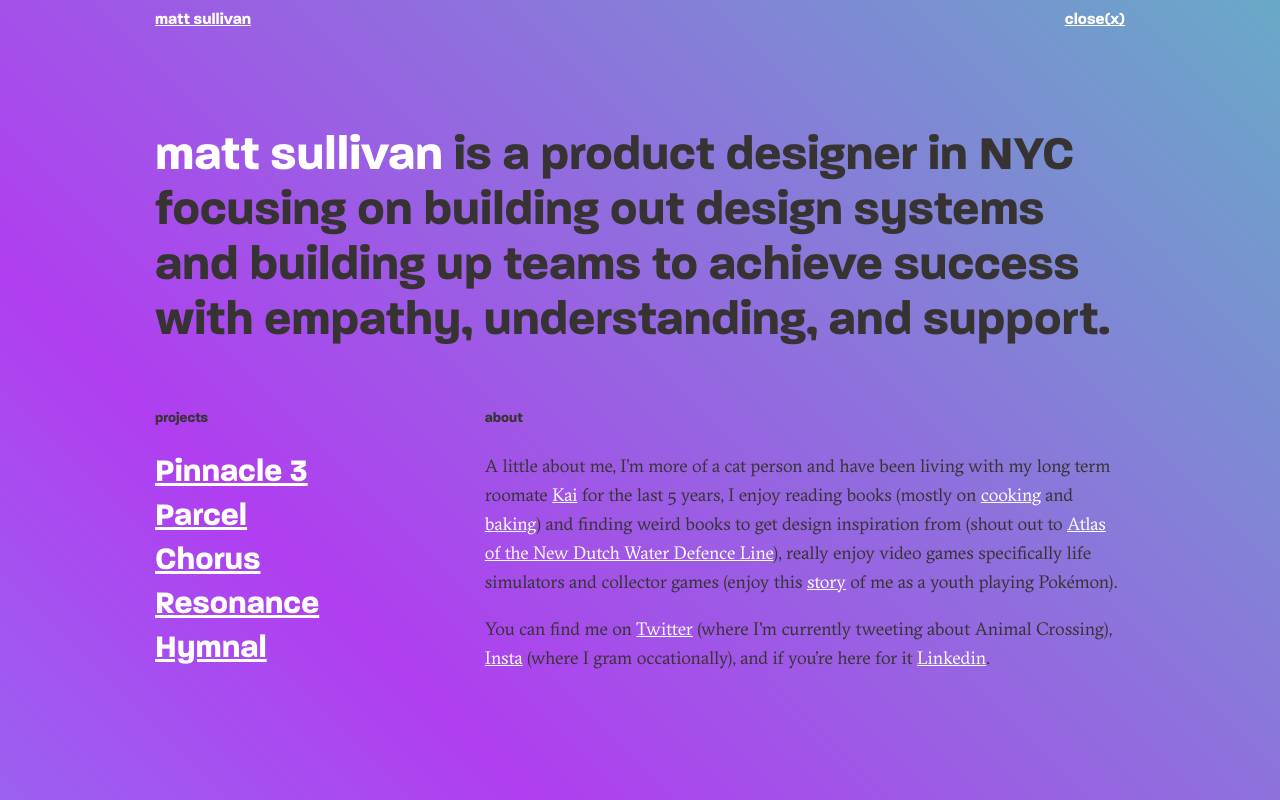
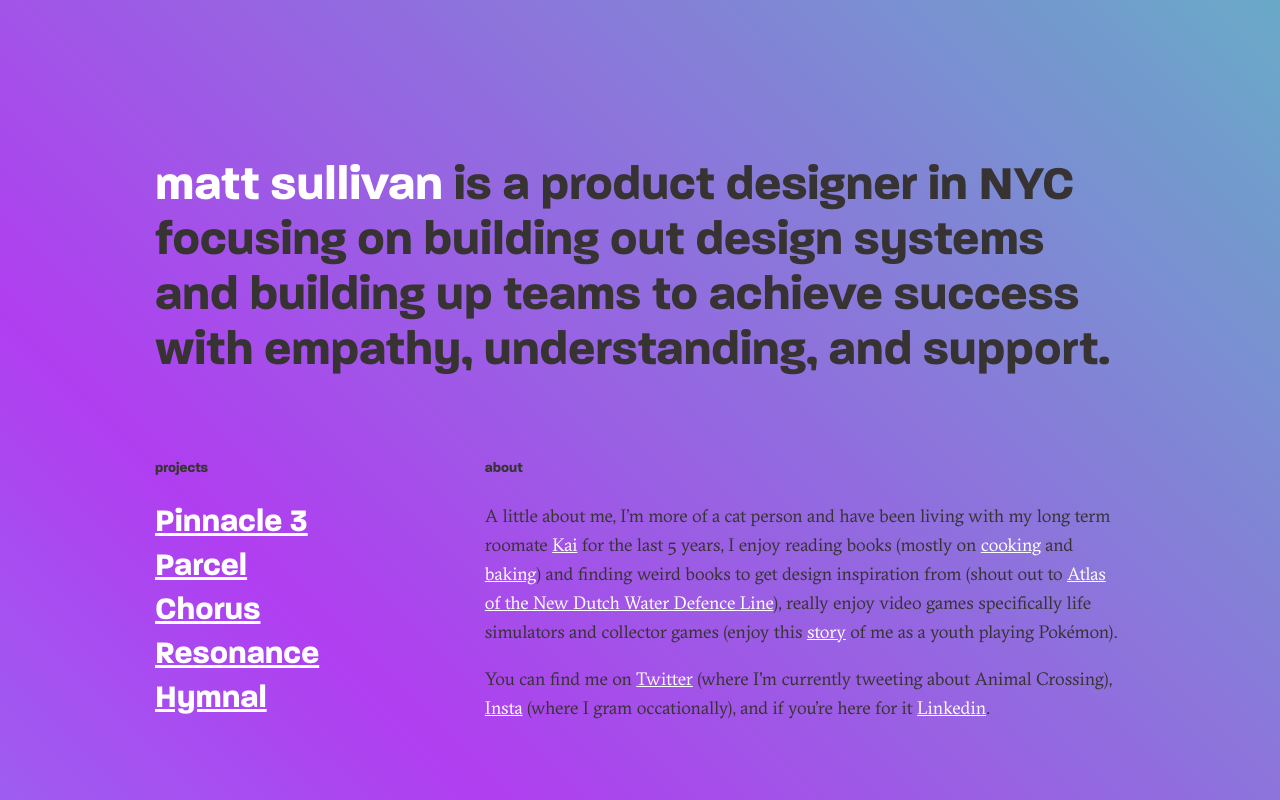
Before and after one commit to mjsxi/website-v4, a Next.js app: page / in a window 1280 px wide. Built offline with nearby package versions, Linux system fonts and the light colour scheme.

Commit message:
moved nav so I could animate it in

```diff
--- a/components/nav.js
+++ b/components/nav.js
@@ -1,15 +1,33 @@
+import { motion } from "framer-motion"
 import Link from 'next/link'
 import styles from '../styles/main.module.scss'
 
 const Nav = () => (
-  <nav id="nav" className={styles.nav}>
+  <motion.nav id="nav"
+    className={styles.nav}
+    initial="hidden"
+    animate="visible"
+    exit="hidden"
+    variants={{
+      hidden: {
+        opacity: 0
+      },
+      visible: {
+        opacity: 1
+      },
+    }}
+    transition={{
+      default: { duration: .25 },
+      delay: .3
+    }}
+  >
     <Link href="/">
       <a>matt sullivan</a>
     </Link>
     <Link href="/">
       <a>close(x)</a>
     </Link>
-  </nav>
+  </motion.nav>
 );
 
 export default Nav;
--- a/pages/index.js
+++ b/pages/index.js
@@ -14,7 +14,6 @@ export default function Main() {
       </Head>
 
       <main className={styles.main}>
-        <Nav />
         <MainPage />
       </main>
 
--- a/styles/main.module.scss
+++ b/styles/main.module.scss
@@ -13,37 +13,13 @@
   align-items: center;
 }
 
-.nav {
-  font-family: paralucent;
-  font-style: normal;
-  font-weight: 600;
-  font-size: 16px;
-  line-height: 19px;
-  color: #ffffff;
-  margin-top: 11px;
-  margin-bottom: 10px;
-
-  display: flex;
-  justify-content: space-between;
-
-  // opacity: 0;
-  // visibility: hidden;
-
-  transition: all .3s;
-
-  //&.active {
-    opacity: 1;
-    visibility: visible;
-  //}
-}
-
 .heading {
   font-family: paralucent;
   font-style: normal;
   font-weight: 600;
   font-size: 48px;
   line-height: 55px;
-  margin-top: 100px;
+  margin-top: 160px;
   span {
     color: #ffffff;
   }
@@ -54,14 +30,14 @@
   }
 
   @media (max-width: 600px) {
-    margin-top: 60px;
+    margin-top: 100px;
     font-size: 8.15vw;
     line-height: 9vw;
   }
 }
 
 .subhead {
-  margin-top: 60px;
+  margin-top: 80px;
 
   display: flex;
   justify-content: space-between;
@@ -126,6 +102,30 @@
 //#########################################
 //############### projects ################
 //#########################################
+
+.nav {
+  position: absolute;
+  top: 0;
+  width: 970px;
+  font-family: paralucent;
+  font-style: normal;
+  font-weight: 600;
+  font-size: 16px;
+  line-height: 19px;
+  color: #ffffff;
+  margin-top: 11px;
+  margin-bottom: 10px;
+
+  display: flex;
+  justify-content: space-between;
+  opacity: 1;
+
+  @media (max-width: 1010px) {
+    width: calc(100% - 40px);
+    left: 20px;
+    right: 20px;
+  }
+}
 
 .proContainer {
   position: absolute;
```
